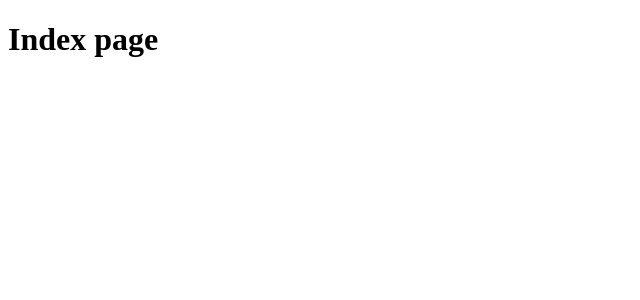
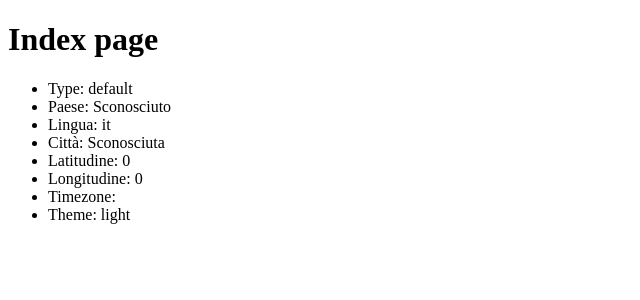
Before and after one commit to riky1/nuxt-pwa-user-preferences, a Nuxt app: page / in a window 1280 px wide. Shown: the top 300 px of the page, without its empty margins (0-640 px from the left). Built offline with nearby package versions, Linux system fonts and the light colour scheme; no server answers.

Commit message:
first userPrefs logic

```diff
--- a/pages/index.vue
+++ b/pages/index.vue
@@ -1,11 +1,63 @@
 <script setup>
 
+definePageMeta({
+  middleware: ['user-preferences']
+})
+
+const isDark = ref()
+
+const { data: preferences, status, error } = useAsyncData('user-preferences', async () => {
+
+  const userPrefs = useStorePreferences();
+
+  if (userPrefs.value) {
+    if (userPrefs.value.theme === 'dark') {
+      isDark.value = true
+    }
+
+    return userPrefs.value;
+  }
+
+  // Se non ci sono preferenze, ritorna un oggetto vuoto o un fallback
+  return {
+    type: 'default',
+    latitude: 0,
+    longitude: 0,
+    country: 'Sconosciuto',
+    city: 'Sconosciuta',
+    language: 'it',
+    theme: 'light'
+  };
+});
 </script>
 
 <template>
+  <div>
   <h1>Index page</h1>
+
+  <div v-if="status === 'pending'">Caricamento...</div>
+
+  <div v-else-if="error">Errore: {{ error.message }}</div>
+
+  <ul v-else>
+    <li>Type: {{ preferences.type }}</li>
+    <li>Paese: {{ preferences.country }}</li>
+    <li>Lingua: {{ preferences.language }}</li>
+    <li>Città: {{ preferences.city }}</li>
+    <li>Latitudine: {{ preferences.latitude }}</li>
+    <li>Longitudine: {{ preferences.longitude }}</li>
+    <li>Timezone: {{ preferences.timezone }}</li>
+    <li>Theme: {{ preferences.theme }}</li>
+  </ul>
+</div>
 </template>
 
 <style scoped>
+ .dark {
+  background-color: rgba(0, 0, 0, 0.8);
+ }
 
+ .dark ul {
+  color: #fff;
+ }
 </style>
```
